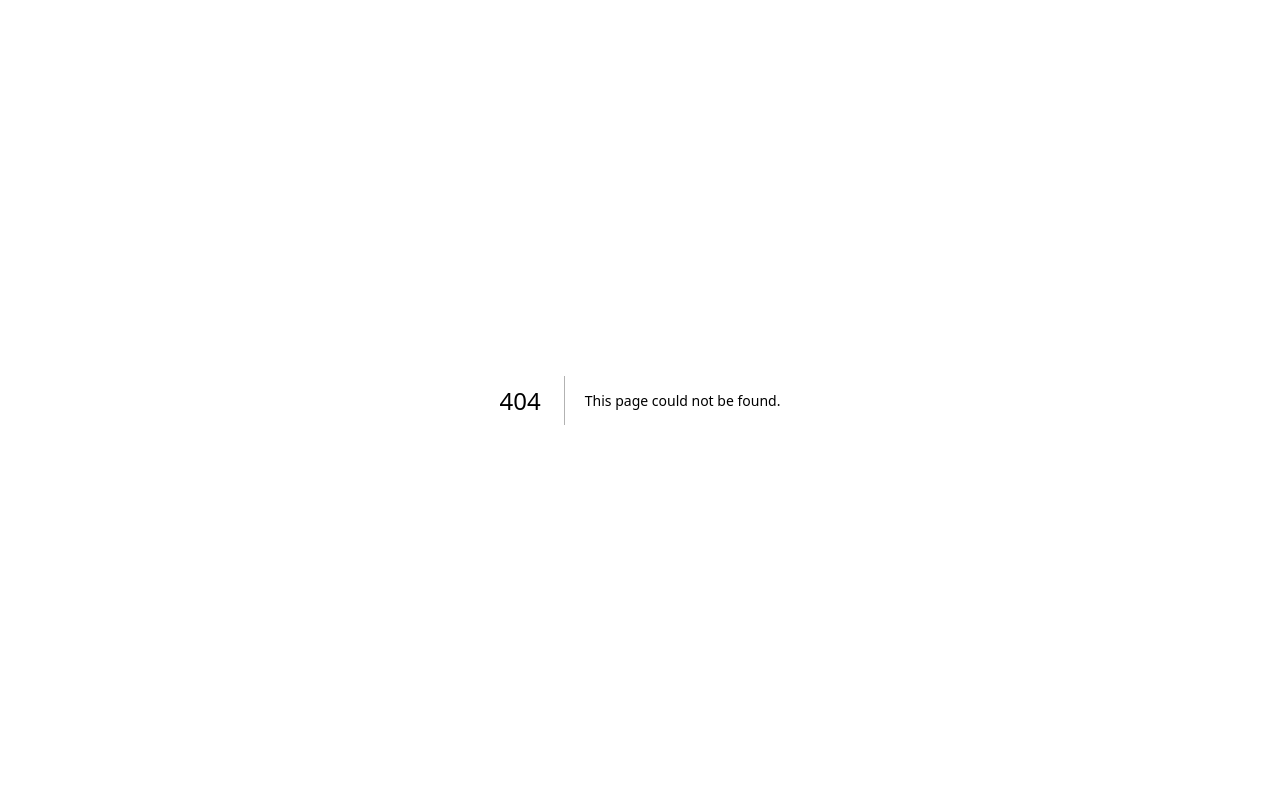
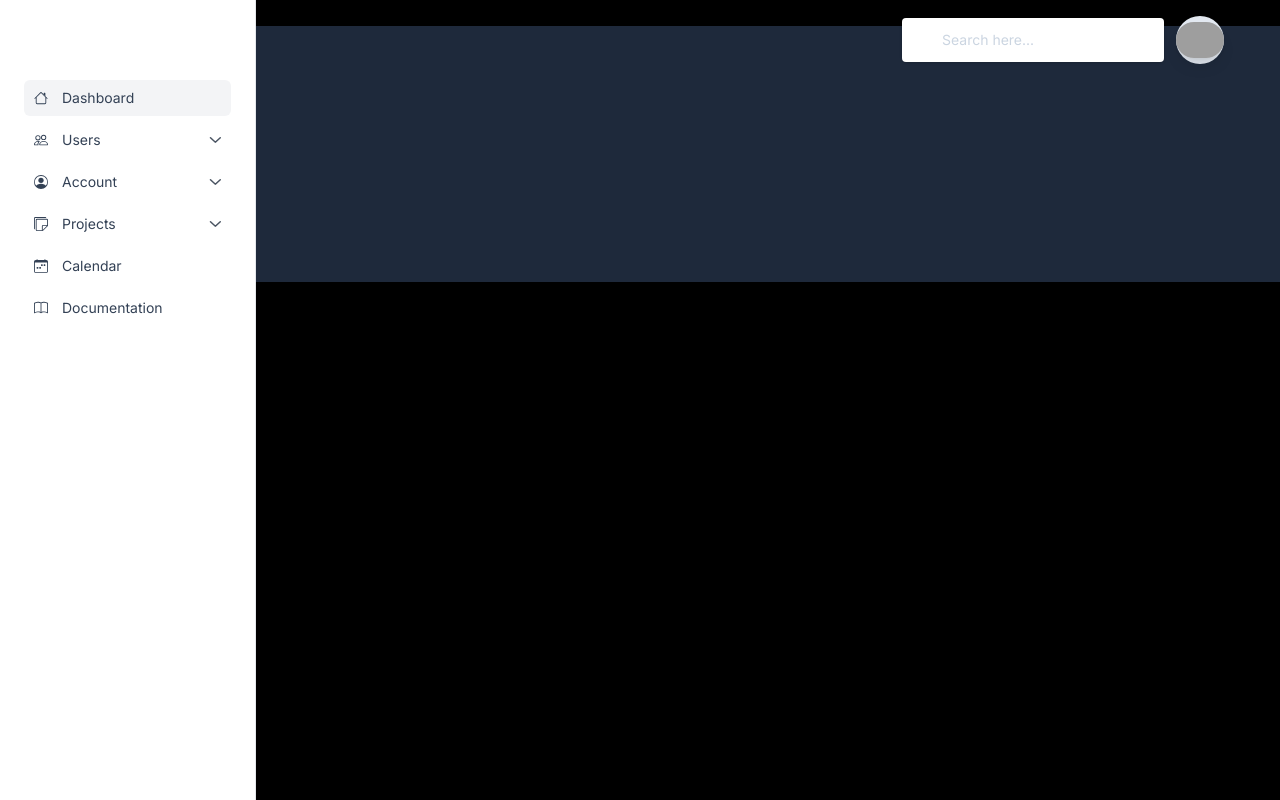
Before and after one commit to robsonmrsp/nextflics, a Next.js app: page /adm/movie/1 in a window 1280 px wide. Before the commit this address had no page. Built offline with nearby package versions, Linux system fonts and the light colour scheme; grey boxes are pictures that could not be loaded.

Commit message:
add adm new layout

```diff
--- /dev/null
+++ b/src/app/adm/layout.js
@@ -0,0 +1,27 @@
+import React from "react";
+
+// components
+
+import AdminNavbar from "@/components/Navbars/AdminNavbar.js";
+import Sidebar from "@/components/layout/Sidebar";
+import HeaderStats from "@/components/Headers/HeaderStats.js";
+import FooterAdmin from "@/components/Footers/FooterAdmin.js";
+
+export default function Adm({ children }) {
+  return (
+    <>
+      <Sidebar />
+      <div className="md:ml-64 ">
+        <AdminNavbar />
+        {/* Header */}
+        <HeaderStats />
+        <div className="container mx-auto px-4 content-center">
+          <div className="px-4 md:px-10 mx-auto mb-24 w-full -m-24 pb-8">
+            {children}
+            {/* <FooterAdmin /> */}
+          </div>
+        </div>
+      </div>
+    </>
+  );
+}
--- /dev/null
+++ b/src/app/adm/movie/[id]/page.js
@@ -0,0 +1,11 @@
+import React from 'react'
+
+function CreateProject() {
+  return (
+    <div>
+      CreateProject
+    </div>
+  )
+}
+
+export default CreateProject
--- /dev/null
+++ b/src/app/adm/movie/create/page.js
@@ -0,0 +1,12 @@
+import React from "react";
+import FormMovie from "@/components/forms/FormMovie";
+
+function CreateMovie() {
+  return (
+    <>
+      <FormMovie />
+    </>
+  );
+}
+
+export default CreateMovie;
--- /dev/null
+++ b/src/app/adm/movie/page.js
@@ -0,0 +1,10 @@
+import React from 'react'
+import ListMovies from '@/components/forms/ListMovies'
+
+function ProjectsPage() {
+    return (
+        <ListMovies />
+    )
+}
+
+export default ProjectsPage
```
